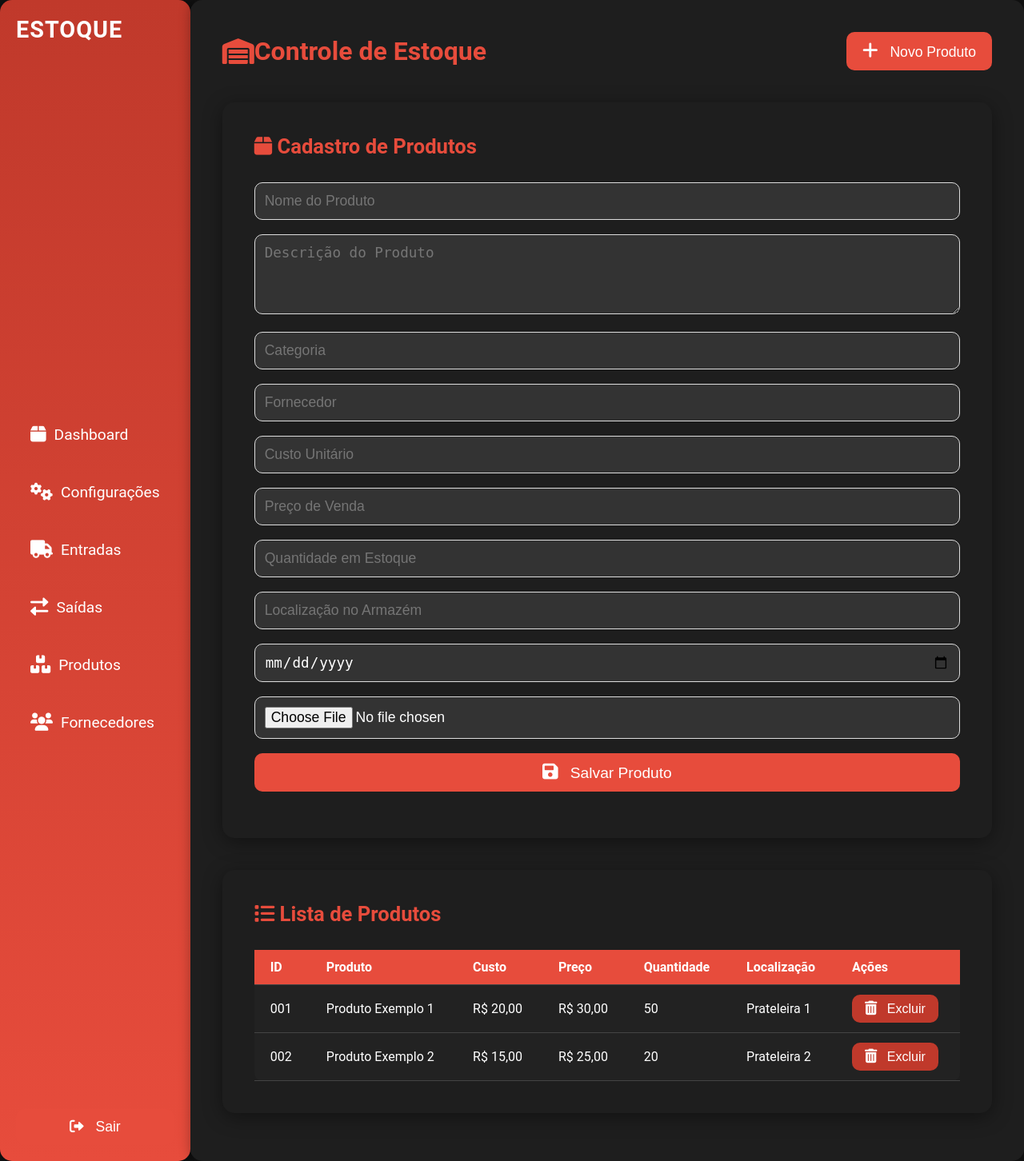
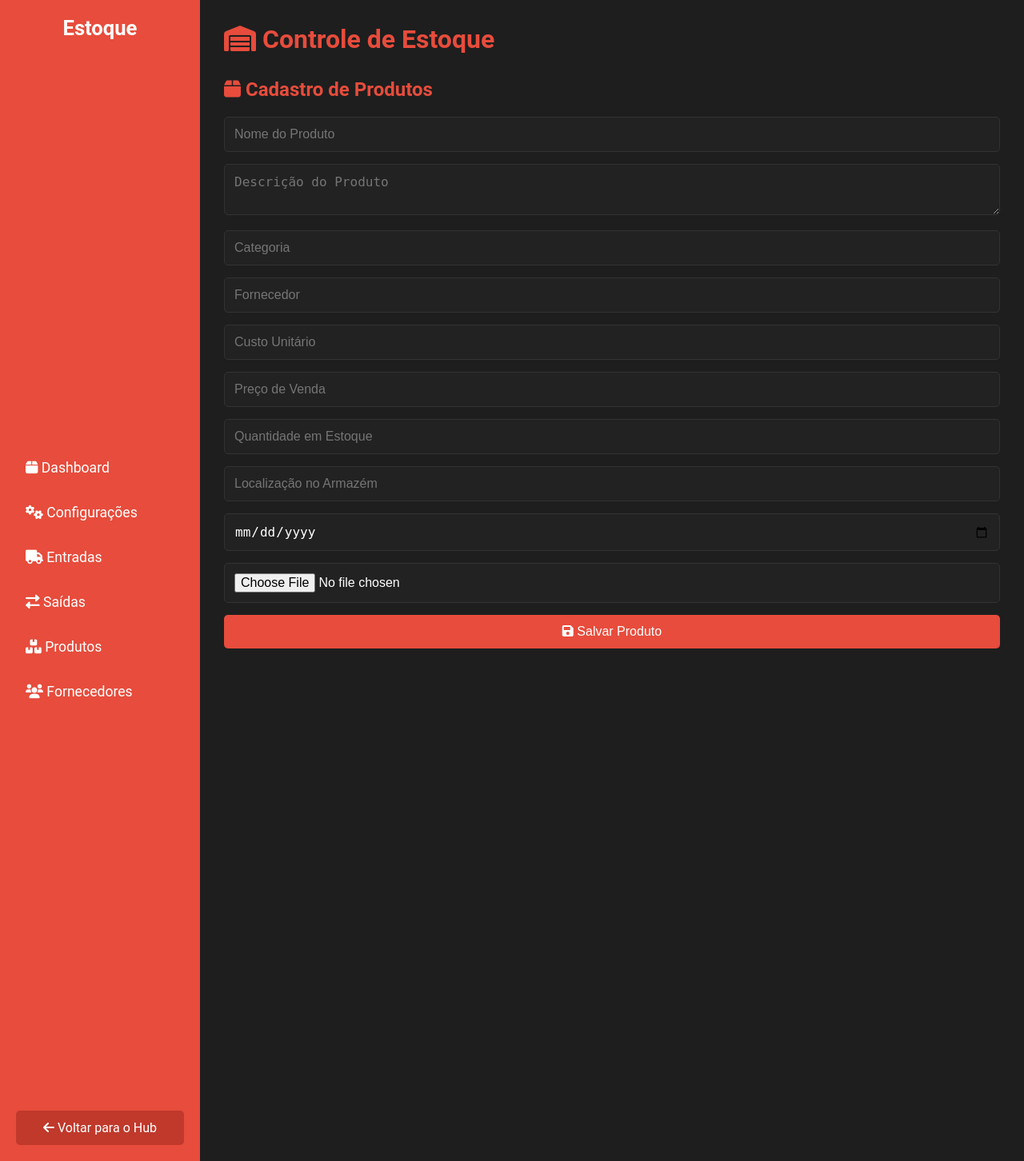
Before and after one commit to eolkazin/management-sys, a Django app: page /estoque/ in a window 1280 px wide. Shown: the whole page at 80% size. Run offline with Django 5.2, Linux system fonts and the light colour scheme.

Commit message:
create estoque e tabela

```diff
--- a/projeto_x/app_sys/static/css/hub/estoque/estoque.css
+++ b/projeto_x/app_sys/static/css/hub/estoque/estoque.css
@@ -1,45 +1,34 @@
-/* Reset básico */
+/* Reset */
 * {
   margin: 0;
   padding: 0;
   box-sizing: border-box;
 }
 
-   /* Fonte e fundo global */
+/* Base */
 body {
   font-family: "Roboto", sans-serif;
-     background-color: #121212; /* Fundo bem escuro */
+  background-color: #121212;
   color: #fff;
   display: flex;
-     justify-content: flex-start;
-     align-items: stretch;
   height: 100vh;
+  overflow: hidden;
 }
 
 /* Sidebar */
 .sidebar {
-     width: 270px;
-     background: linear-gradient(
-       180deg,
-       #c0392b,
-       #e74c3c
-     ); /* Gradiente vermelho */
-     color: #fff;
+  width: 250px;
+  background: #e74c3c;
   padding: 20px;
-     box-shadow: 2px 0 15px rgba(0, 0, 0, 0.5);
   display: flex;
   flex-direction: column;
   justify-content: space-between;
-     border-radius: 15px;
 }
 
 .sidebar h2 {
-     font-size: 1.8rem;
-     font-weight: bold;
+  font-size: 1.6rem;
   margin-bottom: 30px;
-     letter-spacing: 1px;
-     text-transform: uppercase;
-     color: #fff;
+  text-align: center;
 }
 
 .sidebar ul {
@@ -47,228 +36,128 @@
 }
 
 .sidebar ul li {
-     margin-bottom: 25px;
+  margin-bottom: 20px;
 }
 
 .sidebar ul li a {
-     display: flex;
-     align-items: center;
   color: #fff;
   text-decoration: none;
-     font-size: 1.2rem;
-     padding: 12px 18px;
-     border-radius: 10px;
-     transition: all 0.3s ease;
+  font-size: 1.1rem;
+  padding: 8px 12px;
+  display: block;
+  border-radius: 5px;
 }
 
 .sidebar ul li a:hover {
-     background-color: #f39c12; /* Amarelo suave no hover */
-     padding-left: 20px;
+  background: #c0392b;
 }
 
 .sidebar .btn {
-     background-color: #e74c3c;
-     color: white;
-     padding: 12px;
-     font-size: 1.1rem;
+  background: #c0392b;
   border: none;
-     border-radius: 10px;
+  padding: 12px 20px; /* Ajustei o padding para ter mais espaçamento nas laterais */
+  color: #fff;
+  font-size: 1rem;
+  border-radius: 5px;
+  text-decoration: none; /* Remove o underline padrão do link */
+  display: inline-block; /* Para o link se comportar como um botão */
+  text-align: center; /* Garantir que o texto fique centralizado */
   cursor: pointer;
-     transition: background-color 0.3s ease, transform 0.3s ease;
+  transition: background 0.3s ease; /* Efeito de transição para o hover */
 }
 
 .sidebar .btn:hover {
-     background-color: #c0392b;
-     transform: scale(1.05);
-   }
-
-   .sidebar .btn i {
-     margin-right: 10px;
+  background: #d61b06; /* Cor do botão quando o usuário passar o mouse */
 }
 
 /* Main Content */
 .main-content {
-     flex-grow: 1;
-     padding: 40px;
+  flex: 1;
+  padding: 30px;
+  background: #1e1e1e;
   overflow-y: auto;
-     background-color: #1e1e1e;
-     border-radius: 15px;
-     box-shadow: 0 0 15px rgba(0, 0, 0, 0.3);
 }
 
-   /* Cabeçalho */
+/* Header */
 header {
+  margin-bottom: 30px;
   display: flex;
   justify-content: space-between;
   align-items: center;
-     margin-bottom: 40px;
 }
 
 header h1 {
   font-size: 2rem;
-     color: #e74c3c; /* Vermelho vibrante */
-     display: flex;
-     align-items: center;
+  color: #e74c3c;
 }
 
-   header .btn {
-     background-color: #e74c3c;
-     color: white;
-     padding: 12px 20px;
-     font-size: 1.1rem;
-     border: none;
-     border-radius: 10px;
-     cursor: pointer;
-     transition: background-color 0.3s ease;
-   }
-
-   header .btn:hover {
-     background-color: #c0392b;
-   }
-
-   header .btn i {
-     margin-right: 10px;
-   }
-
-   /* Seções de conteúdo */
+/* Sections */
 .content-section {
-     background-color: #1e1e1e;
-     padding: 40px;
-     border-radius: 15px;
-     box-shadow: 0 5px 25px rgba(0, 0, 0, 0.4);
-     margin-bottom: 40px;
+  margin-bottom: 30px;
 }
 
 .content-section h2 {
-     font-size: 1.6rem;
+  font-size: 1.5rem;
+  margin-bottom: 20px;
   color: #e74c3c;
-     margin-bottom: 30px;
 }
 
 .content-section form input,
 .content-section form textarea,
 .content-section form button {
   width: 100%;
+  margin-bottom: 15px;
   padding: 12px;
-     margin-bottom: 18px;
-     border-radius: 10px;
-     border: 1px solid #ddd;
-     font-size: 1.1rem;
+  border: 1px solid #333;
+  border-radius: 5px;
+  background: #222;
   color: #fff;
-   }
-
-   .content-section form textarea {
-     height: 100px;
-   }
-
-   .content-section form input,
-   .content-section form textarea {
-     background-color: #333;
+  font-size: 1rem;
 }
 
 .content-section form button {
-     background-color: #e74c3c;
-     color: white;
-     font-size: 1.2rem;
+  background: #e74c3c;
   border: none;
-     transition: background-color 0.3s ease;
+  cursor: pointer;
 }
 
 .content-section form button:hover {
-     background-color: #c0392b;
+  background: #c0392b;
 }
 
-   .content-section form input:focus,
-   .content-section form textarea:focus {
-     border-color: #e74c3c;
-   }
-
-   /* Tabelas de Produtos */
+/* Table */
 .stock-list table {
   width: 100%;
-     margin-top: 30px;
+  background: #222;
   border-collapse: collapse;
-     border-radius: 10px;
-     background-color: #222;
 }
 
 .stock-list th,
 .stock-list td {
-     padding: 12px 20px;
+  padding: 12px;
+  border-bottom: 1px solid #333;
   text-align: left;
-     border-bottom: 1px solid #444;
 }
 
 .stock-list th {
-     background-color: #e74c3c;
-     color: white;
+  background: #e74c3c;
+  color: #fff;
 }
 
 .stock-list tr:hover {
-     background-color: #333;
+  background: #333;
 }
 
-   .stock-list .btn-delete {
-     background-color: #c0392b;
-     color: white;
+.btn-delete {
+  background: #c0392b;
+  border: none;
   padding: 8px 16px;
-     font-size: 1rem;
-     border: none;
-     border-radius: 10px;
+  color: #fff;
+  border-radius: 5px;
   cursor: pointer;
-     transition: background-color 0.3s ease;
+  font-size: 0.9rem;
 }
 
-   .stock-list .btn-delete:hover {
-     background-color: #e74c3c;
+.btn-delete:hover {
+  background: #e74c3c;
 }
-
-   .stock-list .btn-delete i {
-     margin-right: 8px;
-     font-size: 1.1rem;
-   }
-
-   /* Ícones */
-   .sidebar ul li a i,
-   header .btn i,
-   .content-section .btn i,
-   .content-section form button i {
-     margin-right: 10px;
-     font-size: 1.4rem;
-     transition: transform 0.3s ease, color 0.3s ease;
-   }
-
-   .sidebar ul li a:hover i,
-   header .btn:hover i,
-   .content-section .btn:hover i,
-   .content-section form button:hover i {
-     color: #ecf0f1;
-     transform: scale(1.2);
-   }
-
-   .stock-list .btn-delete i {
-     font-size: 1.1rem;
-     transition: transform 0.2s ease, color 0.3s ease;
-   }
-
-   .stock-list .btn-delete:hover i {
-     color: #fff;
-     transform: rotate(360deg);
-   }
-
-   /* Animações */
-   @keyframes slide-in {
-     from {
-       opacity: 0;
-       transform: translateX(-100%);
-     }
-     to {
-       opacity: 1;
-       transform: translateX(0);
-     }
-   }
-
-   .main-content,
-   .sidebar {
-     animation: slide-in 0.7s ease-out;
-   }
--- a/projeto_x/app_sys/templates/hub/estoque/estoque.html
+++ b/projeto_x/app_sys/templates/hub/estoque/estoque.html
@@ -9,7 +9,10 @@
       rel="stylesheet"
       href="https://cdnjs.cloudflare.com/ajax/libs/font-awesome/6.0.0-beta3/css/all.min.css"
     />
-    <link rel="stylesheet" href="{% static 'css/hub/estoque/estoque.css' %}" />
+    <link
+      rel="stylesheet"
+      href="{% static 'css/hub/estoque/estoque.css' %}?v=1"
+    />
   </head>
   <body>
     <!-- Sidebar -->
@@ -29,13 +32,17 @@
           <a href="#"><i class="fas fa-exchange-alt"></i> Saídas</a>
         </li>
         <li>
-          <a href="#"><i class="fas fa-boxes"></i> Produtos</a>
+          <a href="{% url 'lista_produtos' %}"
+            ><i class="fas fa-boxes"></i> Produtos</a
+          >
         </li>
         <li>
           <a href="#"><i class="fas fa-users"></i> Fornecedores</a>
         </li>
       </ul>
-      <button class="btn"><i class="fas fa-sign-out-alt"></i> Sair</button>
+      <a href="{% url 'hub' %}" class="btn">
+        <i class="fas fa-arrow-left"></i> Voltar para o Hub
+      </a>
     </div>
 
     <!-- Main Content -->
@@ -43,75 +50,73 @@
       <!-- Header -->
       <header>
         <h1><i class="fas fa-warehouse"></i> Controle de Estoque</h1>
-        <button class="btn"><i class="fas fa-plus"></i> Novo Produto</button>
       </header>
 
       <!-- Seções de Conteúdo -->
       <section class="content-section">
         <h2><i class="fas fa-box"></i> Cadastro de Produtos</h2>
-        <form method="POST">
+        <form method="POST" enctype="multipart/form-data">
           {% csrf_token %}
-          <input type="text" placeholder="Nome do Produto" required />
-          <textarea placeholder="Descrição do Produto" required></textarea>
-          <input type="text" placeholder="Categoria" required />
-          <input type="text" placeholder="Fornecedor" required />
-          <input type="number" placeholder="Custo Unitário" required />
-          <input type="number" placeholder="Preço de Venda" required />
-          <input type="number" placeholder="Quantidade em Estoque" required />
-          <input type="text" placeholder="Localização no Armazém" required />
-          <input type="date" placeholder="Data de Validade" />
-          <input type="file" placeholder="Imagem do Produto" />
+          <input
+            type="text"
+            name="nome"
+            placeholder="Nome do Produto"
+            required
+          />
+          <textarea
+            name="descricao"
+            placeholder="Descrição do Produto"
+            required
+          ></textarea>
+          <input
+            type="text"
+            name="categoria"
+            placeholder="Categoria"
+            required
+          />
+          <input
+            type="text"
+            name="fornecedor"
+            placeholder="Fornecedor"
+            required
+          />
+          <input
+            type="number"
+            name="custo_unitario"
+            step="0.01"
+            placeholder="Custo Unitário"
+            required
+          />
+          <input
+            type="number"
+            name="preco_venda"
+            step="0.01"
+            placeholder="Preço de Venda"
+            required
+          />
+          <input
+            type="number"
+            name="quantidade"
+            placeholder="Quantidade em Estoque"
+            required
+          />
+          <input
+            type="text"
+            name="localizacao"
+            placeholder="Localização no Armazém"
+            required
+          />
+          <input
+            type="date"
+            name="data_validade"
+            placeholder="Data de Validade"
+          />
+          <input type="file" name="imagem" />
           <button type="submit">
             <i class="fas fa-save"></i> Salvar Produto
           </button>
         </form>
       </section>
-
-      <!-- Tabela de Estoque -->
-      <section class="content-section stock-list">
-        <h2><i class="fas fa-list"></i> Lista de Produtos</h2>
-        <table>
-          <thead>
-            <tr>
-              <th>ID</th>
-              <th>Produto</th>
-              <th>Custo</th>
-              <th>Preço</th>
-              <th>Quantidade</th>
-              <th>Localização</th>
-              <th>Ações</th>
-            </tr>
-          </thead>
-          <tbody>
-            <tr>
-              <td>001</td>
-              <td>Produto Exemplo 1</td>
-              <td>R$ 20,00</td>
-              <td>R$ 30,00</td>
-              <td>50</td>
-              <td>Prateleira 1</td>
-              <td>
-                <button class="btn-delete">
-                  <i class="fas fa-trash-alt"></i> Excluir
-                </button>
-              </td>
-            </tr>
-            <tr>
-              <td>002</td>
-              <td>Produto Exemplo 2</td>
-              <td>R$ 15,00</td>
-              <td>R$ 25,00</td>
-              <td>20</td>
-              <td>Prateleira 2</td>
-              <td>
-                <button class="btn-delete">
-                  <i class="fas fa-trash-alt"></i> Excluir
-                </button>
-              </td>
-            </tr>
-          </tbody>
-        </table>
-      </section>
     </div>
   </body>
 </html>
--- a/projeto_x/app_sys/views.py
+++ b/projeto_x/app_sys/views.py
@@ -1,9 +1,10 @@
-from django.shortcuts import render, redirect
+from django.shortcuts import render, redirect, get_object_or_404
 from .models import Usuario
 from django.contrib.auth.hashers import make_password
 from django.contrib import messages
 from django.contrib.auth.hashers import check_password
 from django.contrib.auth import logout
+from .models import Produto
 
 
 ### Exibe a página de login e valida as credenciais ###
@@ -77,4 +78,43 @@ def logout_view(request):
 
 
 def estoque_view(request):
-    return render(request, "hub/estoque/estoque.html")  # Renderiza a página de estoque
+    if request.method == "POST":
+        nome = request.POST.get("nome")
+        descricao = request.POST.get("descricao")
+        categoria = request.POST.get("categoria")
+        fornecedor = request.POST.get("fornecedor")
+        custo_unitario = request.POST.get("custo_unitario")
+        preco_venda = request.POST.get("preco_venda")
+        quantidade = request.POST.get("quantidade")
+        localizacao = request.POST.get("localizacao")
+        data_validade = request.POST.get("data_validade")
+        imagem = request.FILES.get("imagem")  # Upload de arquivo
+
+        Produto.objects.create(
+            nome=nome,
+            descricao=descricao,
+            categoria=categoria,
+            fornecedor=fornecedor,
+            custo_unitario=custo_unitario,
+            preco_venda=preco_venda,
+            quantidade=quantidade,
+            localizacao=localizacao,
+            data_validade=data_validade if data_validade else None,
+            imagem=imagem,
+        )
+        return redirect("estoque")  # Reload na página pra ver o novo produto
+
+    produtos = Produto.objects.all()
+    return render(request, "hub/estoque/estoque.html", {"produtos": produtos})
+
+
+def deletar_produto(request, produto_id):
+    produto = get_object_or_404(Produto, id=produto_id)
+    if request.method == "POST":
+        produto.delete()
+        return redirect("estoque")
+
+
+def lista_produtos_view(request):
+    produtos = Produto.objects.all()  # Pega todos os produtos
+    return render(request, "hub/estoque/lista_produtos.html", {"produtos": produtos})
--- a/projeto_x/projeto_x/urls.py
+++ b/projeto_x/projeto_x/urls.py
@@ -10,4 +10,6 @@ urlpatterns = [
         "logout/", views.logout_view, name="logout"
     ),  # Hub do sistema, onde o usuário será redirecionado após login
     path("estoque/", views.estoque_view, name="estoque"),  # Página de estoque
+    path('estoque/deletar/<int:produto_id>/', views.deletar_produto, name='deletar_produto'),
+    path('produtos/', views.lista_produtos_view, name='lista_produtos'),
 ]
```
Also changed, not shown: projeto_x/app_sys/models.py (+16 -0 lines), projeto_x/app_sys/static/css/hub/estoque/lista_produtos.css (added, +119 -0 lines), projeto_x/app_sys/templates/hub/estoque/lista_produtos.html (added, +69 -0 lines), projeto_x/app_sys/migrations/0002_produto.py (added). Lines whose indentation alone changed are shown as unchanged.
